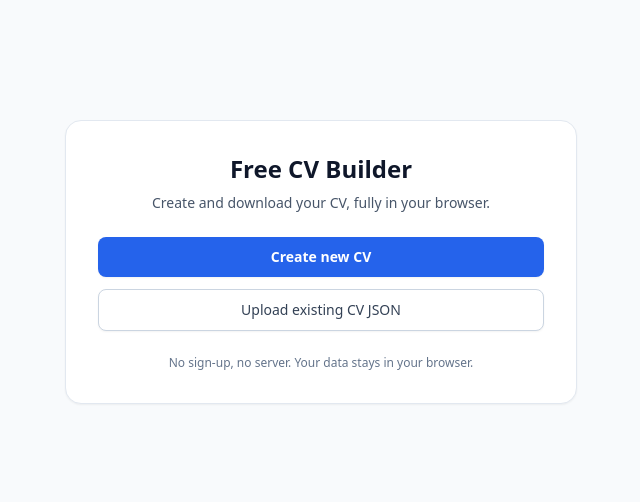
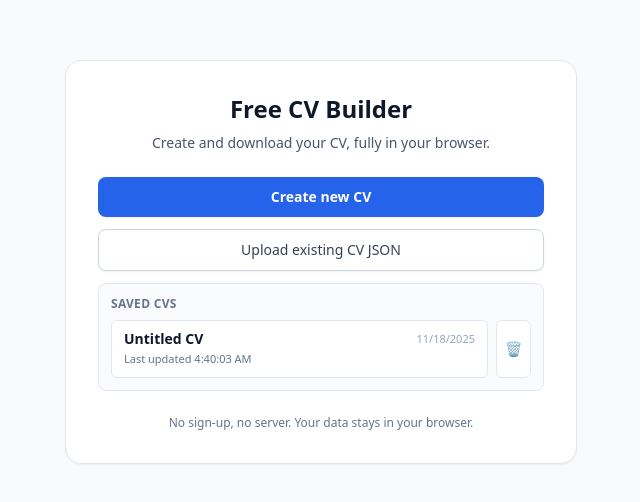
Before and after one commit to themidnightgospel/free-cv-builder, a React (Vite) app: page / in a window 1280 px wide. Shown: the part 138-640 px from the top of the page, without its empty margins (319-959 px from the left). Built offline with nearby package versions, Linux system fonts and the light colour scheme.

Commit message:
implement auto save in local storage

```diff
--- a/src/App.tsx
+++ b/src/App.tsx
@@ -343,6 +343,67 @@ const createSampleCv = (): CvData => {
   };
 };
 
+const SAVED_CVS_STORAGE_KEY = 'freeCvBuilder:savedCvFiles';
+const CURRENT_CV_ID_STORAGE_KEY = 'freeCvBuilder:currentCvId';
+
+interface SavedCvRecord {
+  id: string;
+  name: string;
+  updatedAt: number;
+  cv: CvData;
+}
+
+const readSavedCvsFromStorage = (): SavedCvRecord[] => {
+  if (typeof window === 'undefined') return [];
+  try {
+    const raw = window.localStorage.getItem(SAVED_CVS_STORAGE_KEY);
+    if (!raw) return [];
+    const parsed = JSON.parse(raw);
+    if (!Array.isArray(parsed)) return [];
+    return parsed
+      .map((entry) => {
+        if (
+          !isRecord(entry) ||
+          typeof entry.id !== 'string' ||
+          typeof entry.name !== 'string' ||
+          typeof entry.updatedAt !== 'number' ||
+          !isRecord(entry.cv)
+        ) {
+          return null;
+        }
+        return entry as unknown as SavedCvRecord;
+      })
+      .filter((entry): entry is SavedCvRecord => Boolean(entry));
+  } catch (error) {
+    console.error('Failed to read saved CVs', error);
+    return [];
+  }
+};
+
+const writeSavedCvsToStorage = (records: SavedCvRecord[]) => {
+  if (typeof window === 'undefined') return;
+  try {
+    window.localStorage.setItem(
+      SAVED_CVS_STORAGE_KEY,
+      JSON.stringify(records),
+    );
+  } catch (error) {
+    console.error('Failed to persist CVs', error);
+  }
+};
+
+const persistCurrentCvId = (id: string) => {
+  if (typeof window === 'undefined') return;
+  try {
+    window.localStorage.setItem(CURRENT_CV_ID_STORAGE_KEY, id);
+  } catch (error) {
+    console.error('Failed to store current CV id', error);
+  }
+};
+
+const getCvDisplayName = (data: CvData): string =>
+  data.personalInfo.fullName.trim() || 'Untitled CV';
+
 const isRecord = (value: unknown): value is Record<string, unknown> =>
   typeof value === 'object' && value !== null;
 
@@ -477,6 +538,10 @@ export const App: React.FC = () => {
   const [activeWorkspaceView, setActiveWorkspaceView] = useState<
     'sections' | 'preview'
   >('sections');
+  const [currentCvId, setCurrentCvId] = useState<string>(() =>
+    crypto.randomUUID(),
+  );
+  const [savedCvs, setSavedCvs] = useState<SavedCvRecord[]>([]);
   const defaultFontSettings: FontSettings = {
     fullName: 28,
     sectionTitle: 12,
@@ -487,6 +552,8 @@ export const App: React.FC = () => {
     ...defaultFontSettings,
   });
   const jsonUploadInputRef = useRef<HTMLInputElement>(null);
+  const saveTimeoutRef = useRef<number | null>(null);
+  const skipInitialPersistRef = useRef(true);
   const fontControls: {
     key: keyof FontSettings;
     label: string;
@@ -538,14 +605,84 @@ export const App: React.FC = () => {
   };
   useEffect(() => {
     window.fillForm = () => {
+      const newId = crypto.randomUUID();
+      setCurrentCvId(newId);
+      persistCurrentCvId(newId);
       setMode('editor');
       setCv(createSampleCv());
       setActiveSection('experience');
+      setActiveWorkspaceView('sections');
     };
     return () => {
       delete window.fillForm;
     };
   }, []);
+
+  useEffect(() => {
+    if (typeof window === 'undefined') return;
+    const storedRecords = readSavedCvsFromStorage();
+    setSavedCvs(storedRecords);
+    const fallbackId =
+      [...storedRecords].sort((a, b) => b.updatedAt - a.updatedAt)[0]?.id ||
+      null;
+    const preferredId =
+      window.localStorage.getItem(CURRENT_CV_ID_STORAGE_KEY) || fallbackId;
+    if (preferredId) {
+      const match = storedRecords.find((entry) => entry.id === preferredId);
+      if (match) {
+        setCv(match.cv);
+        setCurrentCvId(match.id);
+        persistCurrentCvId(match.id);
+        setMode('editor');
+        setActiveSection('personal');
+        setActiveWorkspaceView('sections');
+        setShowValidationModal(false);
+        setValidationErrors([]);
+      }
+    }
+  }, []);
+
+  useEffect(() => {
+    if (skipInitialPersistRef.current) {
+      skipInitialPersistRef.current = false;
+      return;
+    }
+    if (typeof window === 'undefined') return;
+    if (!currentCvId) return;
+    if (saveTimeoutRef.current) {
+      window.clearTimeout(saveTimeoutRef.current);
+    }
+    saveTimeoutRef.current = window.setTimeout(() => {
+      const records = readSavedCvsFromStorage();
+      const entry: SavedCvRecord = {
+        id: currentCvId,
+        name: getCvDisplayName(cv),
+        updatedAt: Date.now(),
+        cv,
+      };
+      const existingIndex = records.findIndex(
+        (record) => record.id === currentCvId,
+      );
+      const nextRecords =
+        existingIndex >= 0
+          ? [
+              ...records.slice(0, existingIndex),
+              entry,
+              ...records.slice(existingIndex + 1),
+            ]
+          : [...records, entry];
+      writeSavedCvsToStorage(nextRecords);
+      persistCurrentCvId(currentCvId);
+      setSavedCvs(nextRecords);
+      saveTimeoutRef.current = null;
+    }, 3000);
+    return () => {
+      if (saveTimeoutRef.current) {
+        window.clearTimeout(saveTimeoutRef.current);
+        saveTimeoutRef.current = null;
+      }
+    };
+  }, [cv, currentCvId]);
 
   const handleImportJson = async (file: File) => {
     try {
@@ -555,6 +692,9 @@ export const App: React.FC = () => {
       if (!normalized) {
         throw new Error('Invalid CV JSON structure');
       }
+      const newId = crypto.randomUUID();
+      setCurrentCvId(newId);
+      persistCurrentCvId(newId);
       setCv(normalized);
       setMode('editor');
       setActiveSection('personal');
@@ -635,9 +775,50 @@ export const App: React.FC = () => {
   };
 
   const handleCreateNew = () => {
+    const newId = crypto.randomUUID();
+    setCurrentCvId(newId);
+    persistCurrentCvId(newId);
     setCv(createInitialCv());
     setActiveSection('personal');
     setMode('editor');
+    setActiveWorkspaceView('sections');
+    setShowValidationModal(false);
+    setValidationErrors([]);
+  };
+
+  const handleSelectSavedCv = (id: string) => {
+    const record = savedCvs.find((entry) => entry.id === id);
+    if (!record) return;
+    setCv(record.cv);
+    setMode('editor');
+    setActiveSection('personal');
+    setActiveWorkspaceView('sections');
+    setShowValidationModal(false);
+    setValidationErrors([]);
+    setCurrentCvId(id);
+    persistCurrentCvId(id);
+    addToast(`Loaded ${record.name}.`, 'success');
+  };
+
+  const handleDeleteSavedCv = (id: string, name: string) => {
+    if (
+      !confirm(
+        `Delete saved CV "${name}"? This only removes it from this browser.`,
+      )
+    ) {
+      return;
+    }
+    setSavedCvs((prev) => {
+      const next = prev.filter((record) => record.id !== id);
+      writeSavedCvsToStorage(next);
+      return next;
+    });
+    if (currentCvId === id) {
+      const newId = crypto.randomUUID();
+      setCurrentCvId(newId);
+      persistCurrentCvId(newId);
+    }
+    addToast(`Deleted "${name}".`, 'info');
   };
 
   const handleAddCustomSection = () => {
@@ -820,6 +1001,53 @@ export const App: React.FC = () => {
               className="hidden"
               onChange={handleJsonUploadChange}
             />
+            {savedCvs.length > 0 && (
+              <div className="rounded-lg border border-slate-200 bg-slate-50/80 p-3 space-y-2">
+                <p className="text-xs font-semibold uppercase tracking-wide text-slate-500">
+                  Saved CVs
+                </p>
+                <div className="space-y-2">
+                  {[...savedCvs]
+                    .sort((a, b) => b.updatedAt - a.updatedAt)
+                    .map((record) => (
+                      <div
+                        key={record.id}
+                        className="flex items-stretch gap-2"
+                      >
+                        <button
+                          type="button"
+                          onClick={() => handleSelectSavedCv(record.id)}
+                          className="flex-1 rounded-md border border-slate-200 bg-white px-3 py-2 text-left text-sm hover:border-slate-300 hover:bg-slate-50"
+                        >
+                          <div className="flex items-center justify-between">
+                            <span className="font-semibold text-slate-900">
+                              {record.name}
+                            </span>
+                            <span className="text-[11px] text-slate-400">
+                              {new Date(record.updatedAt).toLocaleDateString()}
+                            </span>
+                          </div>
+                          <p className="text-[11px] text-slate-500">
+                            Last updated{' '}
+                            {new Date(record.updatedAt).toLocaleTimeString()}
+                          </p>
+                        </button>
+                        <button
+                          type="button"
+                          onClick={() =>
+                            handleDeleteSavedCv(record.id, record.name)
+                          }
+                          className="rounded-md border border-slate-200 bg-white px-2 text-sm text-slate-500 hover:border-red-200 hover:bg-red-50 hover:text-red-600"
+                          aria-label={`Delete ${record.name}`}
+                          title="Delete saved CV"
+                        >
+                          🗑️
+                        </button>
+                      </div>
+                    ))}
+                </div>
+              </div>
+            )}
           </div>
           <p className="text-xs text-slate-500 text-center">
             No sign-up, no server. Your data stays in your browser.
```
